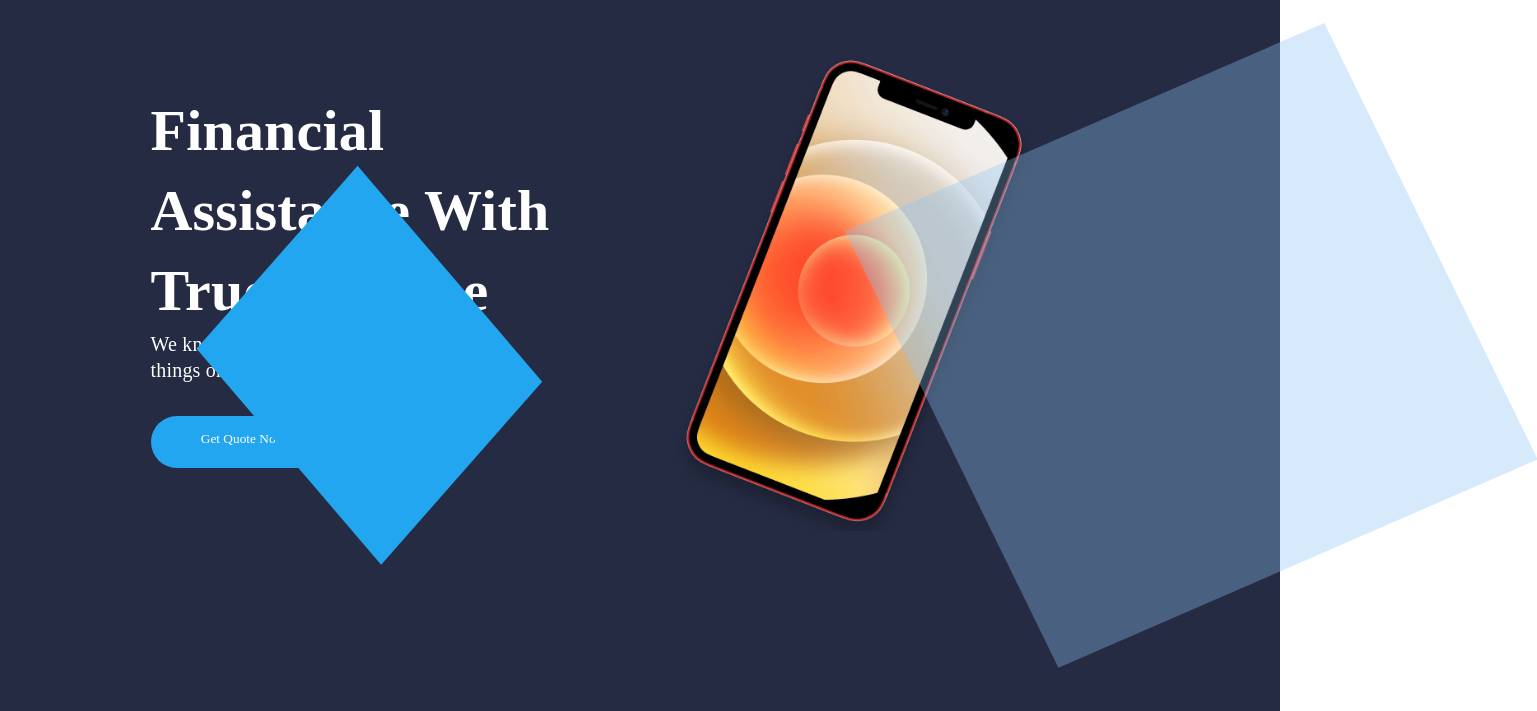
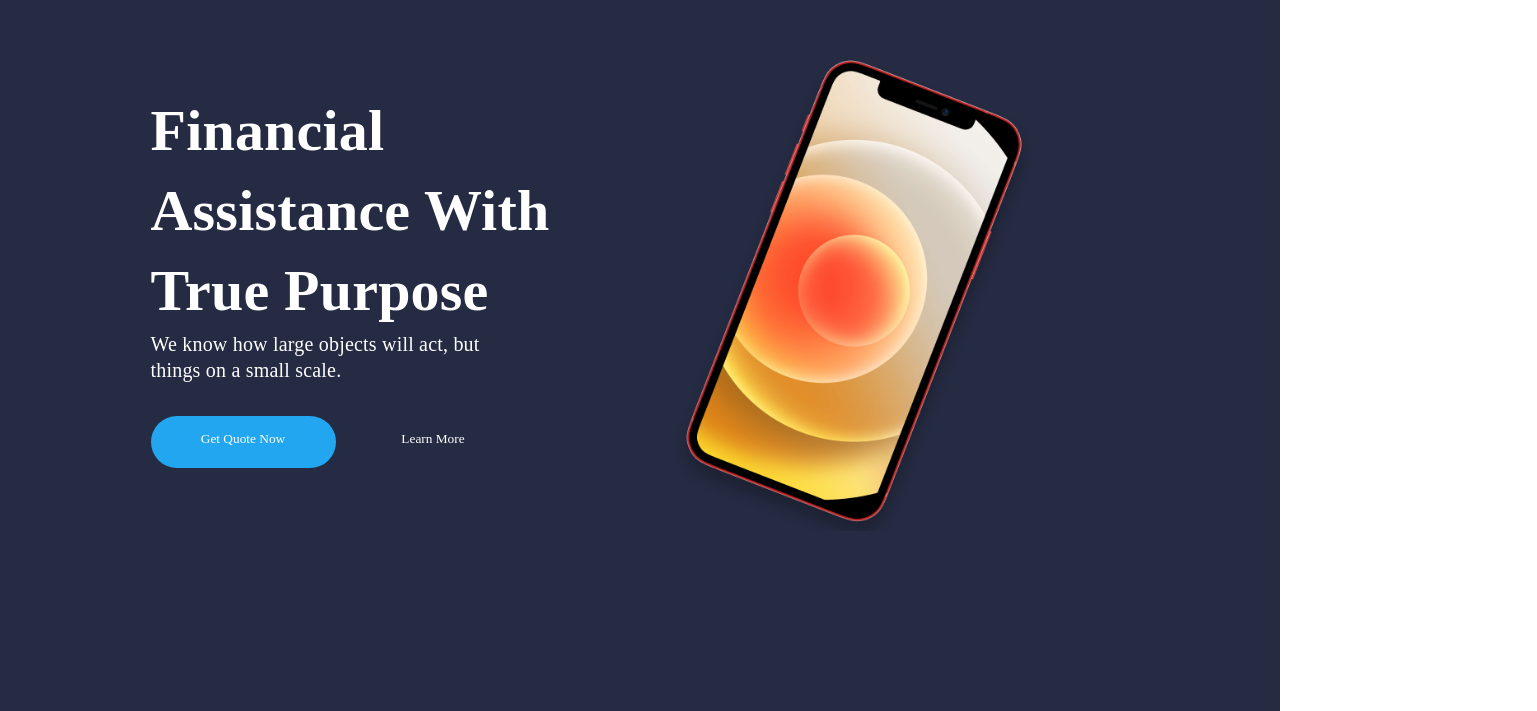
Before and after one commit to AdamsSmith26/MidtermIatc, a plain HTML site: page index.html in a window 1280 px wide. Shown: the part 73-784 px from the top of the page, 1537 px wide, since content can reach past the window. Drawn offline with nearby package versions, Linux system fonts and the light colour scheme.

Commit message:
Update style.css

```diff
--- a/css/style.css
+++ b/css/style.css
@@ -13,7 +13,6 @@
 }
 
 .top::before {
-    content: '';
     position: absolute;
     width: 244.29px;
     height: 284.45px;
@@ -26,7 +25,6 @@
 }
 
 .top::after {
-    content: '';
     position: absolute;
     width: 485.1px;
     height: 520.66px;
```
